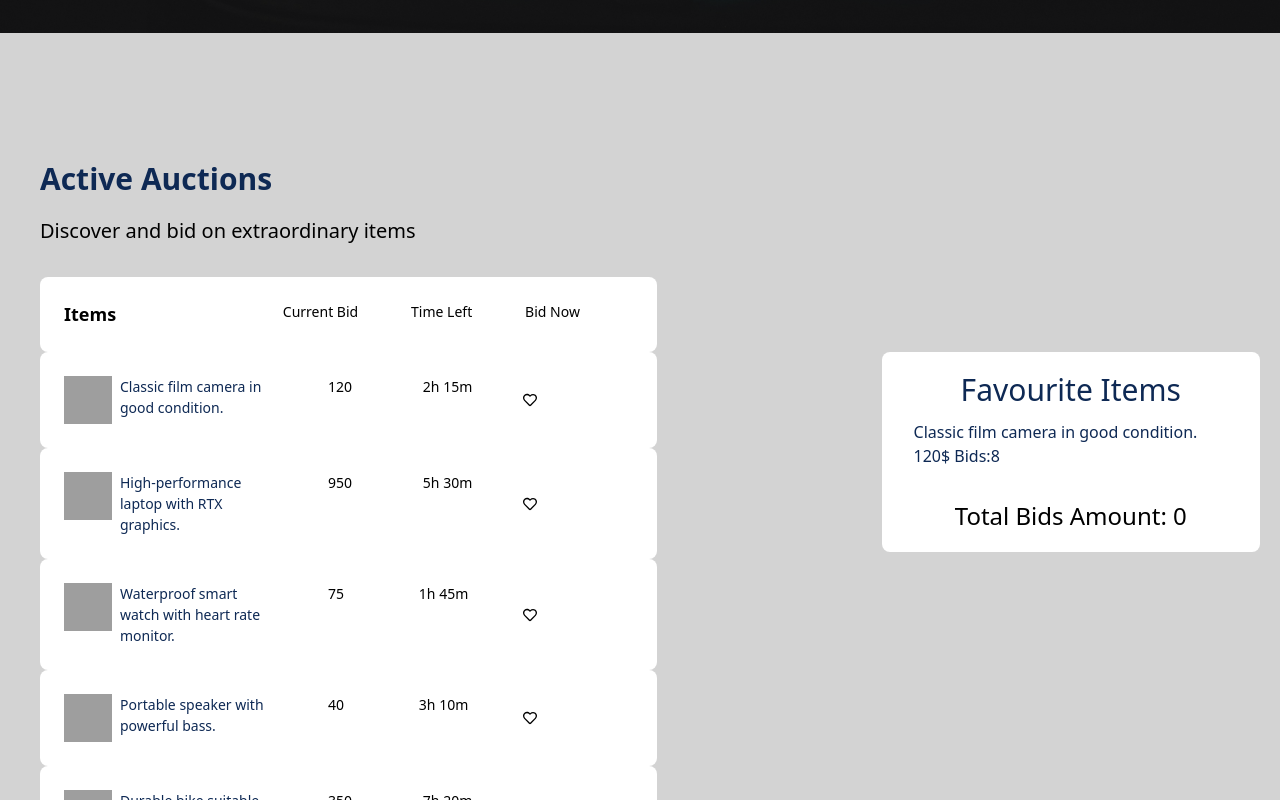
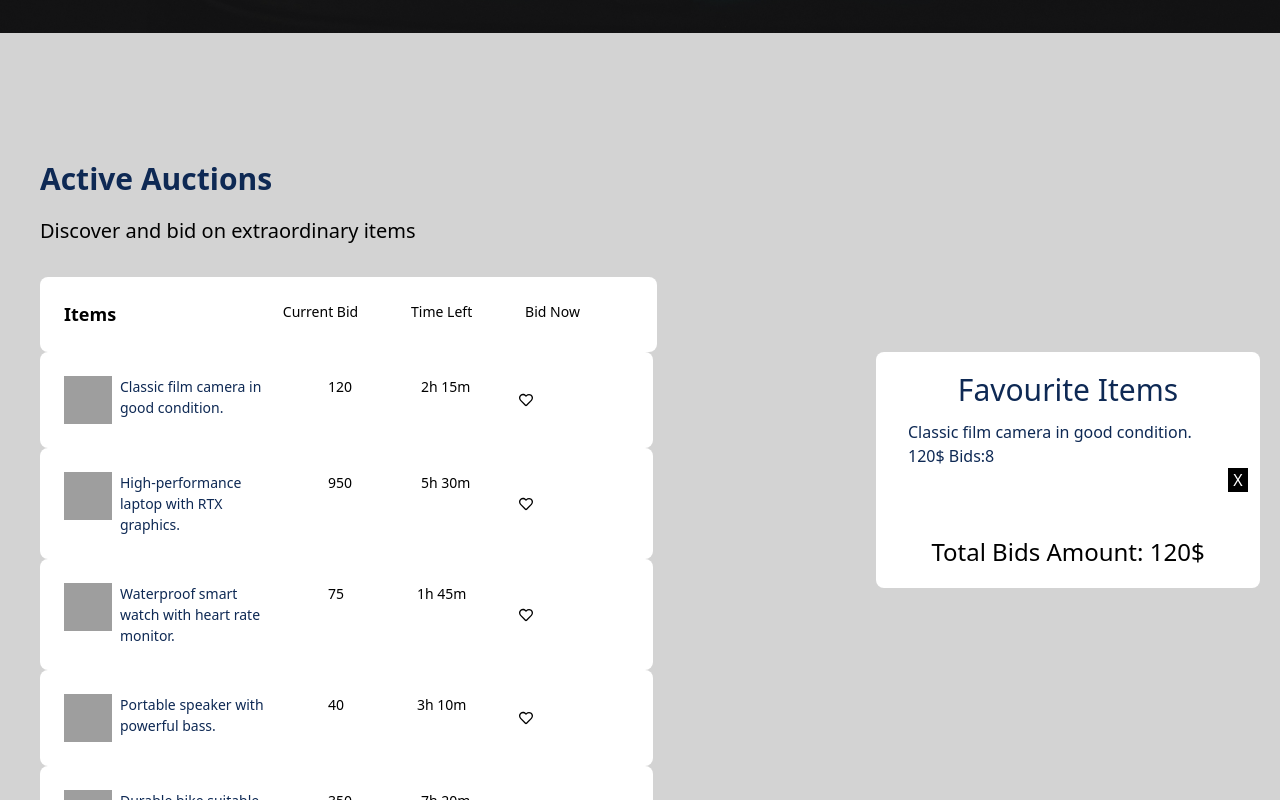
Before and after one commit to apurbo-47/assignment-7, a React (Vite) app: page / in a window 1280 px wide. Both pictures are taken after a click on the button 530 px from the left and 1027 px from the top of the page. Shown: the part 627-1427 px from the top of the page. Built offline with nearby package versions, Linux system fonts and the light colour scheme; grey boxes are pictures that could not be loaded.

Commit message:
add favourite item

```diff
--- a/src/App.jsx
+++ b/src/App.jsx
@@ -11,13 +11,27 @@ import Navbar from './Components/Navbar/Navbar'
 
 function App() {
 
-const [favItem, setFavItem] =  useState([])
+const [favItem, setFavItem] =  useState([]);
+
+const [totalBid, setTotalBid] = useState(0);
+
+const [removeItem, setRemoveItem] = useState([]);
 
   const handleButtonClick = (bid) => {
       setFavItem([...favItem, bid])
   }
 
-  console.log (favItem);
+  const handleTotalBids = (total,id) => {
+    setTotalBid(totalBid+total);
+    handleRemoveItem(id)
+  }
+
+  const handleRemoveItem = (id)=>{
+    const remainingFavItem= favItem.filter((item)=> item.id !== id);
+    setRemoveItem(removeItem , remainingFavItem);
+  }
+
+// console.log(handleRemoveItem);
   return (
     <>
       <Navbar></Navbar>
@@ -30,7 +44,8 @@ const [favItem, setFavItem] =  useState([])
  <div className="main-container flex">
 
 <div className='left-container w-[70%]'>
-<Bids handleButtonClick={handleButtonClick}></Bids>
+<Bids handleButtonClick={handleButtonClick} handleTotalBids={handleTotalBids}
+ handleRemoveItem={handleRemoveItem} ></Bids>
        </div>
 
 
@@ -39,13 +54,14 @@ const [favItem, setFavItem] =  useState([])
 
         {
           favItem.map((marked) => <h3 className='card  bg-white text-[#0E2954] p-3' key={marked.id}>
-            <h4>{marked.description}</h4>
+            {marked.description}
            <p> {marked.currentBidPrice}$
             Bids:{marked.bidsCount}</p>
+            <button className='ml-80 bg-black text-white w-5 h-6 mb-3' onClick={()=> handleRemoveItem()}> X {removeItem}</button>
             </h3>)
         }
 
-        <h3 className='text-2xl mt-5 text-center'>Total Bids Amount: 0 </h3>
+        <h3 className='text-2xl mt-5 text-center'>Total Bids Amount: {totalBid}$ </h3>
 
        </div>
 
--- a/src/Components/Bids/Bid.jsx
+++ b/src/Components/Bids/Bid.jsx
@@ -3,7 +3,7 @@ import { FaRegHeart } from "react-icons/fa";
 
 
 
-const Bid = ({bid, handleButtonClick}) => {
+const Bid = ({bid, handleButtonClick, handleTotalBids, handleRemoveItem}) => {
     // console.log (bid);
     return (
       <div>
@@ -15,7 +15,11 @@ const Bid = ({bid, handleButtonClick}) => {
     <h2 className='text-[#0E2954] w-40'> {bid.description}</h2>
       <p className='ml-10 '>{bid.currentBidPrice}</p>
       <p className='ml-5 '>{bid.timeLeft}</p>
-      <button className='mr-24' onClick={() => handleButtonClick(bid) } >
+      <button className='mr-24' onClick={() => {
+        handleButtonClick(bid),
+        handleTotalBids(bid.currentBidPrice),
+        handleRemoveItem(bid.id)
+      } }>
          <FaRegHeart />
       </button>
   </div>
--- a/src/Components/Bids/Bids.jsx
+++ b/src/Components/Bids/Bids.jsx
@@ -1,7 +1,7 @@
 import React, { useEffect, useState } from 'react';
 import Bid from './Bid';
 
-const Bids = ({handleButtonClick}) => {
+const Bids = ({handleButtonClick,handleTotalBids,handleRemoveItem}) => {
 
     const [bids, setBids] = useState ([])
 
@@ -17,7 +17,8 @@ const Bids = ({handleButtonClick}) => {
              <div className="all-blogs grid grid-cols-1">
                 {
                     bids.map((bid) => (
-                    <Bid key={bid.id} bid={bid} handleButtonClick={handleButtonClick} ></Bid>
+                    <Bid key={bid.id} bid={bid} handleButtonClick={handleButtonClick}
+                    handleTotalBids={handleTotalBids} handleRemoveItem={handleRemoveItem} ></Bid>
                 ))
                 }
               </div>
```
